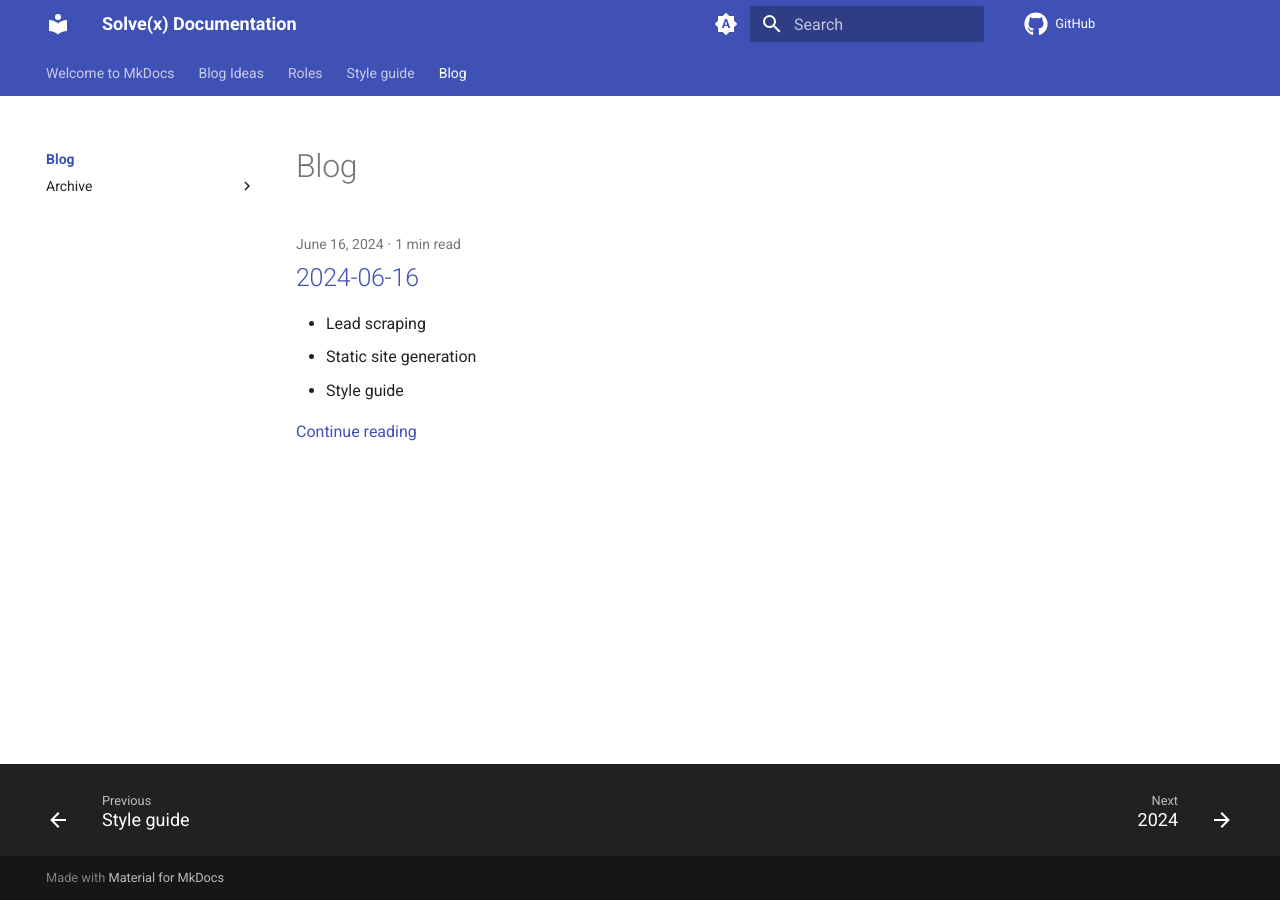
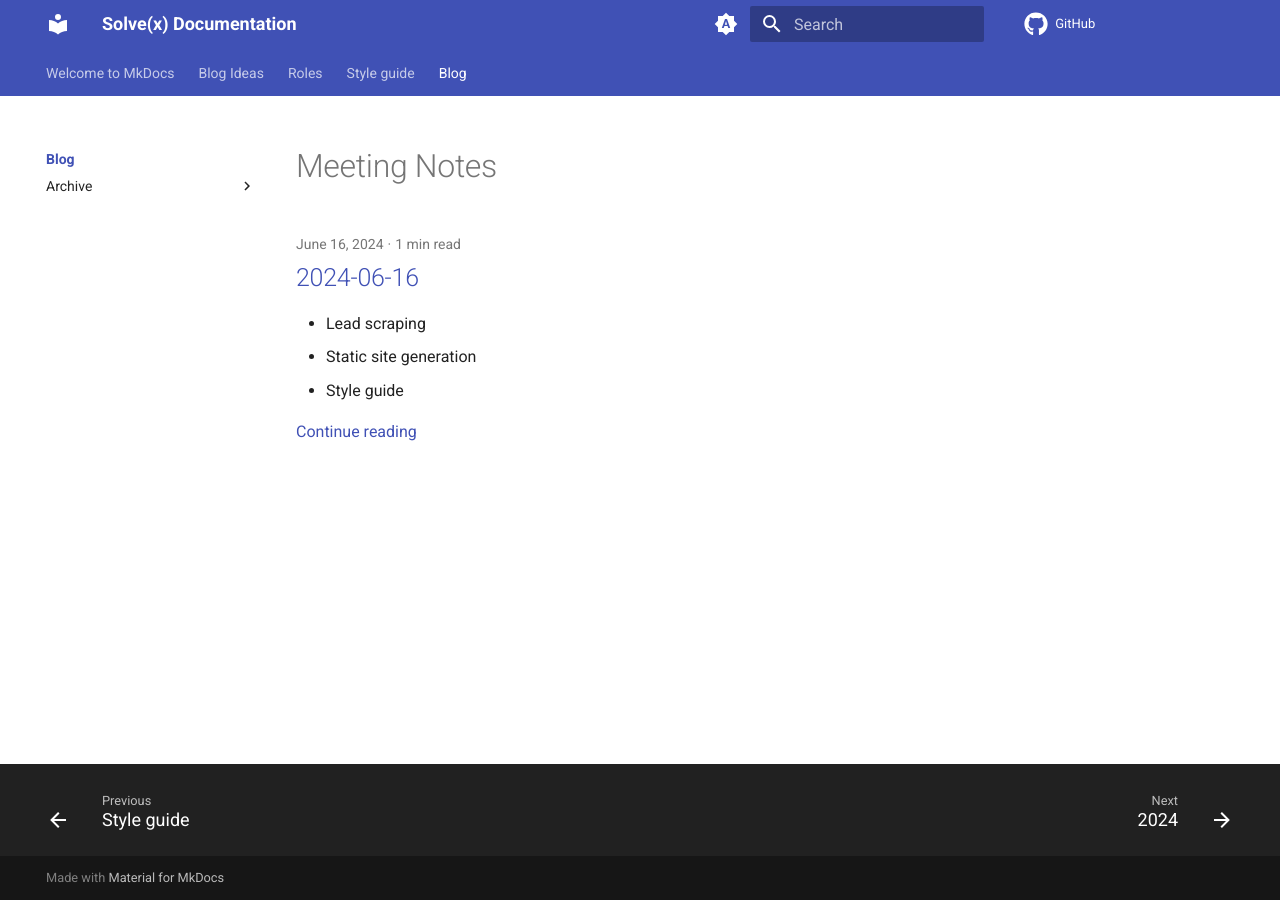
Before and after one commit to solvex-software/solvex-internal-documentation, an MkDocs documentation site: the page built from docs/blog/index.md, in a window 1280 px wide. Built offline with MkDocs 1.6.1 and Material for MkDocs 9.7.7, drawn with Linux system fonts in a browser that asks for light colours; comment, search, counter and statistics services are not loaded.

Commit message:
Update index.md

```diff
--- a/docs/blog/index.md
+++ b/docs/blog/index.md
@@ -1 +1 @@
-# Blog
+# Meeting Notes
```
